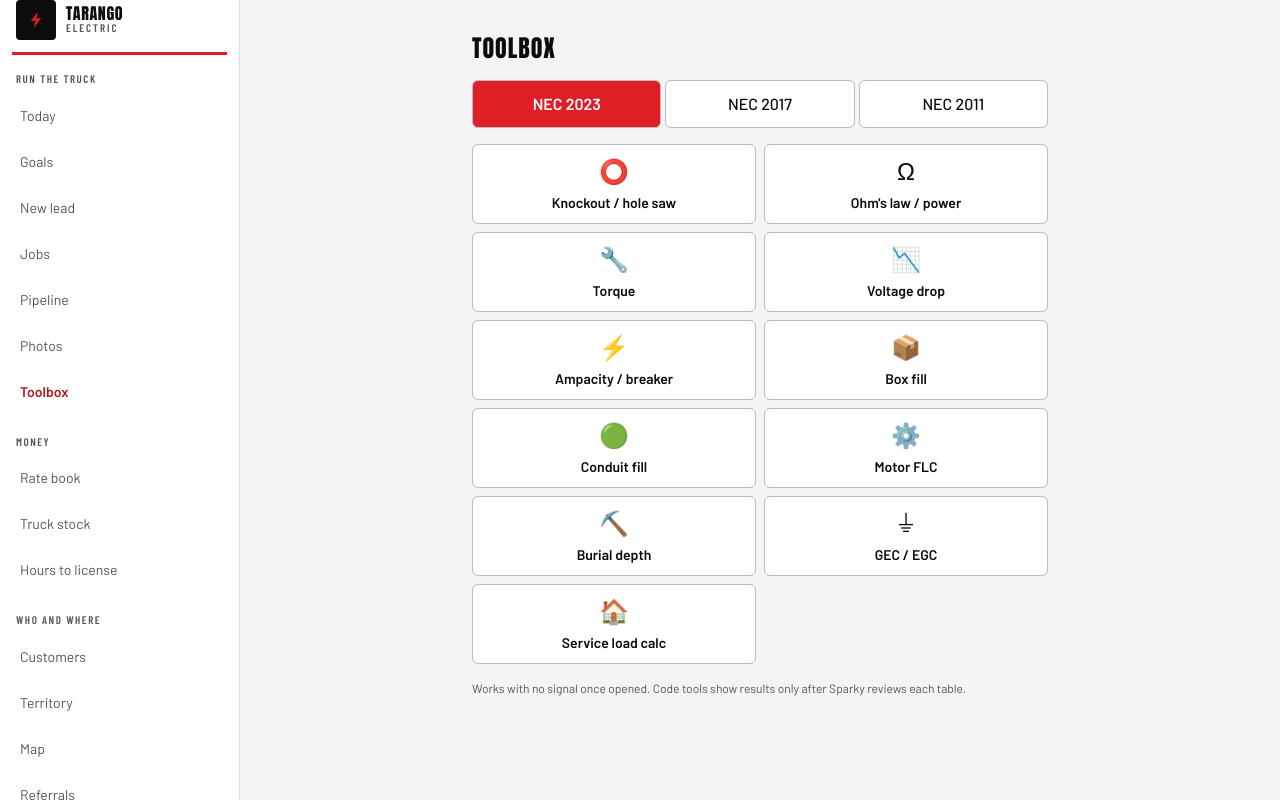
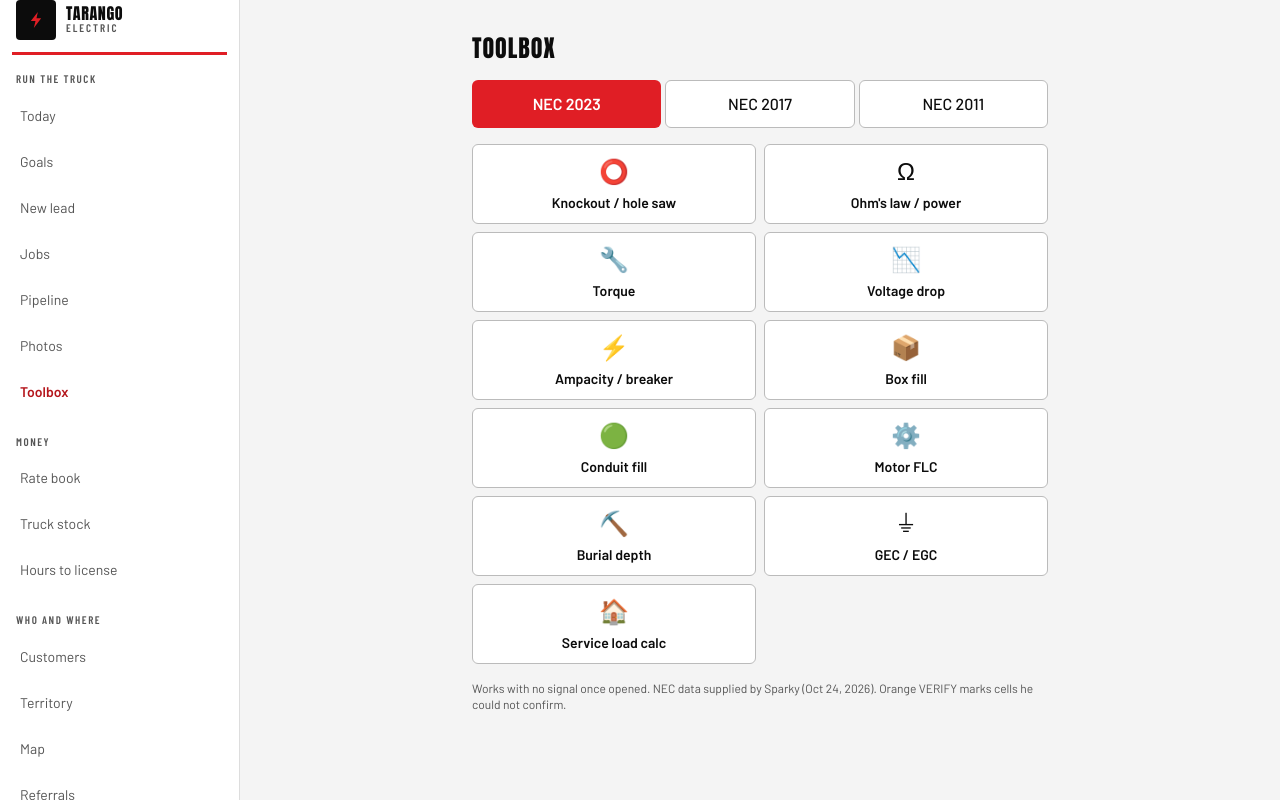
Before and after one commit to catarango08/CTarango, a Next.js app: page /toolbox in a window 1280 px wide. Built offline with nearby package versions, Linux system fonts and the light colour scheme; a web font is replaced by a local one.

Commit message:
Toolbox: burial layout, edition button contrast, footer copy

```diff
--- a/src/app/toolbox/shared.tsx
+++ b/src/app/toolbox/shared.tsx
@@ -16,7 +16,7 @@ export function EditionPicker({ edition, onChange }: { edition: Edition; onChang
     <div role="radiogroup" aria-label="NEC edition" className="grid grid-cols-3 gap-1">
       {EDITIONS.map((e) => (
         <button key={e} type="button" role="radio" aria-checked={edition === e} onClick={() => onChange(e)}
-          className={`btn min-h-12 justify-center text-base ${edition === e ? 'btn-primary' : ''}`}>NEC {e}</button>
+          className={`${edition === e ? 'btn-primary' : 'btn'} min-h-12 justify-center text-base`}>NEC {e}</button>
       ))}
     </div>
   );
@@ -67,7 +67,7 @@ export function Seg<T extends string | number>({ label, value, options, onChange
       <p className="mb-1 text-xs font-semibold">{label}</p>
       <div className="grid gap-1" style={{ gridTemplateColumns: `repeat(${options.length}, minmax(0, 1fr))` }}>
         {options.map((o) => (
-          <button key={String(o.v)} type="button" aria-pressed={value === o.v} onClick={() => onChange(o.v)} className={`btn min-h-12 justify-center px-1 text-sm ${value === o.v ? 'btn-primary' : ''}`}>{o.l}</button>
+          <button key={String(o.v)} type="button" aria-pressed={value === o.v} onClick={() => onChange(o.v)} className={`${value === o.v ? 'btn-primary' : 'btn'} min-h-12 justify-center px-1 text-sm`}>{o.l}</button>
         ))}
       </div>
     </div>
--- a/src/app/toolbox/toolbox-app.tsx
+++ b/src/app/toolbox/toolbox-app.tsx
@@ -50,7 +50,7 @@ export function ToolboxApp() {
           ))}
         </div>
       )}
-      <p className="text-xs text-[color:var(--ink-muted)]">Works with no signal once opened. Code tools show results only after Sparky reviews each table.</p>
+      <p className="text-xs text-[color:var(--ink-muted)]">Works with no signal once opened. NEC data supplied by Sparky (Oct 24, 2026). Orange VERIFY marks cells he could not confirm.</p>
     </div>
   );
 }
--- a/src/app/toolbox/tools.tsx
+++ b/src/app/toolbox/tools.tsx
@@ -251,7 +251,7 @@ export function Burial({ edition }: P) {
       <PendingGate tables={[t]} edition={edition}>
         <Pick label="Location" value={loc} onChange={setLoc} options={[...new Set(t.rows.map((r) => r.location))]} />
         {loc && <Result><p className="text-xs">Minimum cover, inches</p><ul>{t.rows.filter((r) => r.location === loc).map((r) => (
-          <li key={r.column} className="flex justify-between gap-3 border-t border-[color:var(--line)] py-2 text-sm"><span>Col {r.column}: {r.wiringMethod}</span><b className="shrink-0 text-right">{r.cover}{r.verify && <VerifyBadge title={r.verify} />}</b></li>
+          <li key={r.column} className="border-t border-[color:var(--line)] py-2 text-sm"><span className="block">{r.wiringMethod}</span><b className="block text-base">{r.cover}{r.verify && <VerifyBadge title={r.verify} />}</b></li>
         ))}</ul><VerifyNotes notes={[...new Set(t.rows.filter((r) => r.location === loc && r.verify).map((r) => r.verify!))]} /></Result>}
         <Notes tables={[t]} />
       </PendingGate>
```
